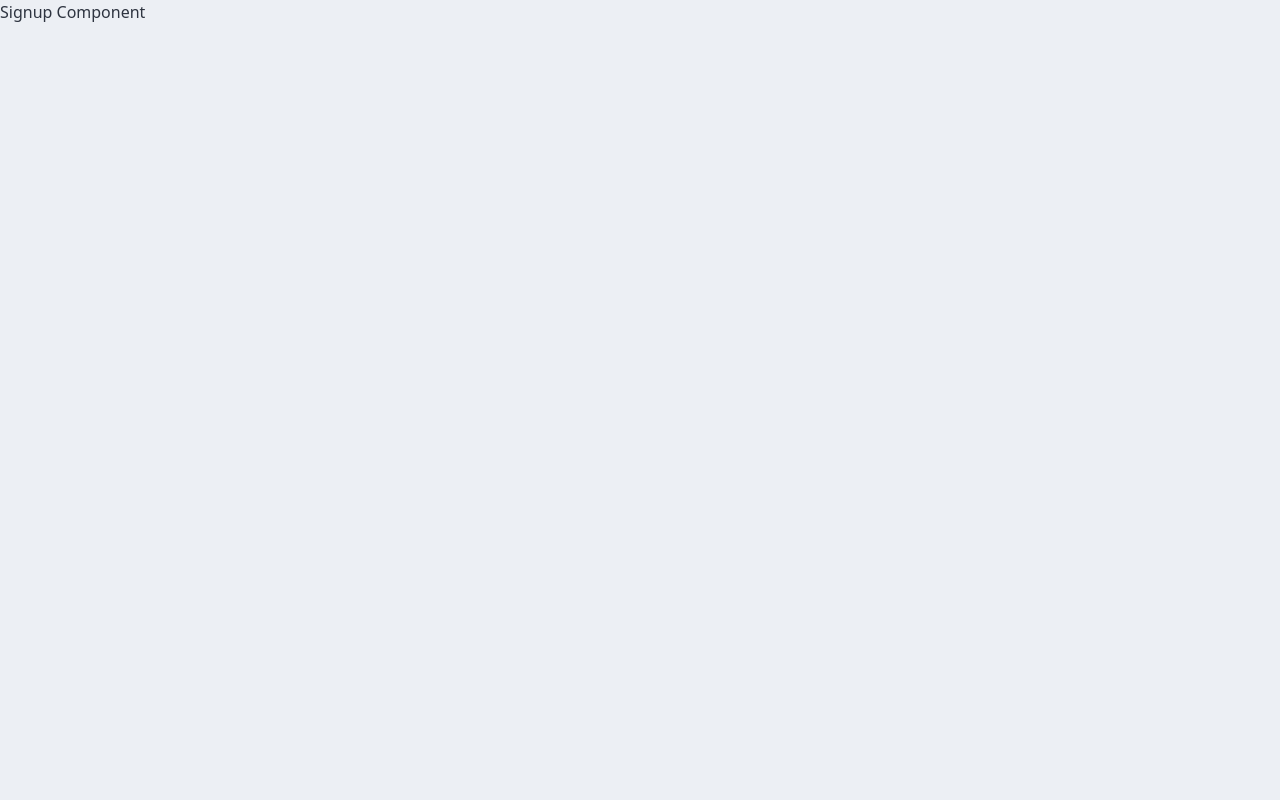
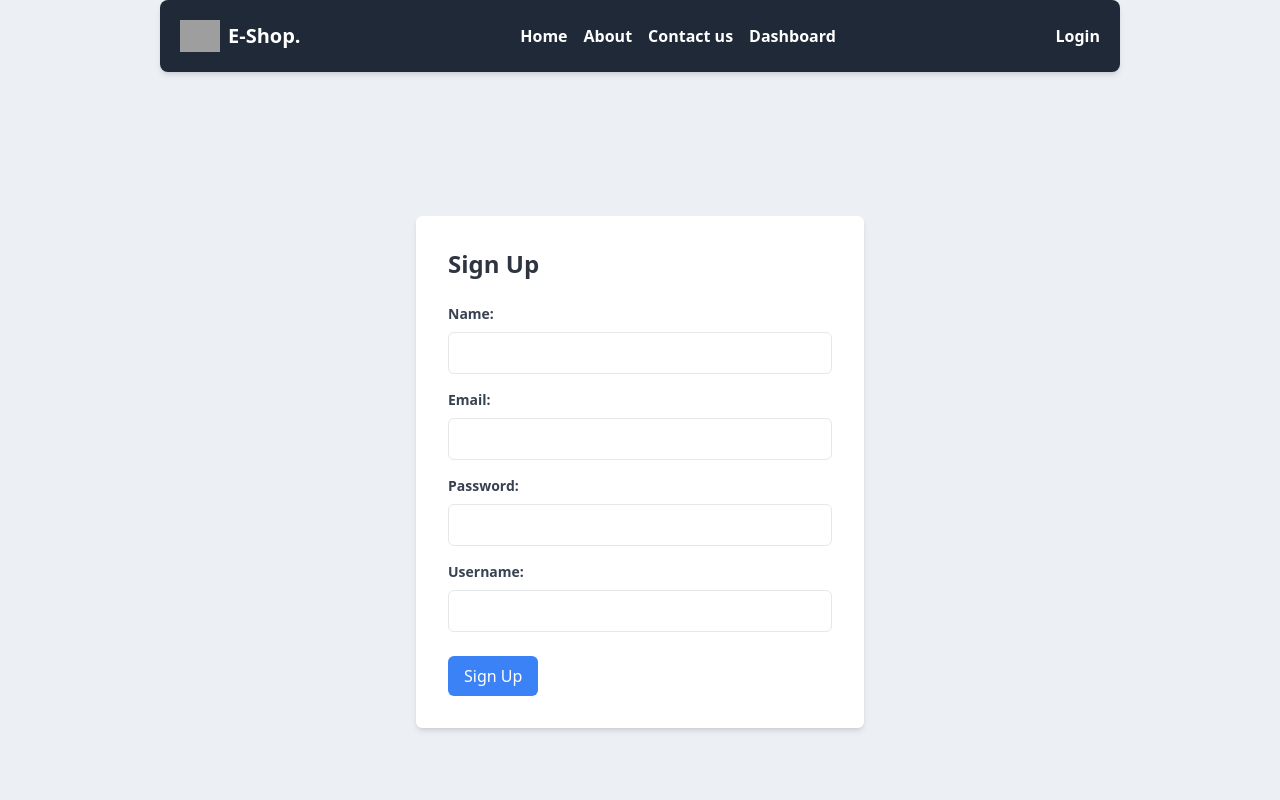
Before and after one commit to kik-ServerCoder/E-SHOP, a Next.js app in the folder frontend/: page /registration/signup in a window 1280 px wide. Shown: the top 800 px of the page. Built offline with nearby package versions, Linux system fonts and the light colour scheme; grey boxes are pictures that could not be loaded.

Commit message:
added getaccountant endpoint from payload and also implemented for frontend code also added sign up page

```diff
--- a/frontend/package.json
+++ b/frontend/package.json
@@ -10,6 +10,7 @@
   },
   "dependencies": {
     "axios": "^1.6.7",
+    "jwt-decode": "^4.0.0",
     "next": "14.1.0",
     "react": "^18",
     "react-dom": "^18",
@@ -17,8 +18,9 @@
   },
   "devDependencies": {
     "autoprefixer": "^10.4.17",
-    "daisyui": "^4.7.0",
-    "postcss": "^8.4.33",
+    "daisyui": "^4.7.2",
+    "npm-check-updates": "^16.14.15",
+    "postcss": "^8.4.35",
     "tailwindcss": "^3.4.1"
   }
 }
--- a/frontend/pages/_app.js
+++ b/frontend/pages/_app.js
@@ -1,10 +1,14 @@
 import '../styles/globals.css';
 import 'tailwindcss/tailwind.css';
+import Header from './custom/header';
+import Footer from './custom/footer';
 
 function App({ Component, pageProps }) {
   return (
     <div data-theme="nord">
+      <Header/>
       <Component {...pageProps} />
+      <Footer/>
     </div>
   );
 }
--- a/frontend/pages/custom/header.js
+++ b/frontend/pages/custom/header.js
@@ -1,42 +1,66 @@
-
+import { useEffect, useState } from 'react';
 import Link from 'next/link';
+import UserDisplay from './userdisplay';
 
 const Header = () => {
+
+  const [isLoggedIn, setIsLoggedIn] = useState(false);
+
+  useEffect(() => {
+
+    if (typeof window !== 'undefined') {
+      const token = localStorage.getItem('authToken');
+      setIsLoggedIn(!!token);
+    }
+  }, []);
+
   return (
-    <header data-theme="nord" className=" shadow-md p-5 flex justify-between items-center ml-40 mr-40 bg-gray-800 text-white rounded-lg">
-
+    <header data-theme="nord" className="shadow-md p-5 flex justify-between items-center ml-40 mr-40 bg-gray-800 text-white rounded-lg">
       <div className="flex items-center">
-
-        <img src="logo/logo.png" alt="Company Logo" className="w-10 h-8 mr-2  bg-gray-800" />
+        <img src="logo/logo.png" alt="Company Logo" className="w-10 h-8 mr-2 bg-gray-800" />
         <span className="text-xl font-bold">E-Shop.</span>
       </div>
-
 
       <nav>
         <ul className="flex space-x-4">
           <li>
             <Link href="/">
-            <b>Home</b>
+              <b>Home</b>
             </Link>
           </li>
           <li>
             <Link href="/about">
-            <b>About</b>
+              <b>About</b>
             </Link>
           </li>
           <li>
             <Link href="/contact">
-            <b>Contact us</b>
+              <b>Contact us</b>
+            </Link>
+          </li>
+          <li>
+            <Link href="/dashboard/accountant/ac_dashboard">
+              <b>Dashboard</b>
             </Link>
           </li>
         </ul>
       </nav>
 
+      <div className="flex items-center">
+        {isLoggedIn ? (
+          <>
 
-      <div className="flex items-center">
+            <span className="mr-2">
+              <UserDisplay />
+            </span>
 
-        <span className="mr-2">John Doe</span>
-        <img src="/logo/userlogo.svg" alt="User Logo" className="w-8 h-8" />
+          </>
+        ) : (
+
+          <Link href="/">
+           <b>Login</b>
+          </Link>
+        )}
       </div>
     </header>
   );
--- /dev/null
+++ b/frontend/pages/custom/userdisplay.js
@@ -0,0 +1,35 @@
+import { useState, useEffect } from 'react';
+
+const UserDisplay = () => {
+  const [loggedIn, setLoggedIn] = useState(false);
+  const [accountantName, setAccountantName] = useState('');
+
+  useEffect(() => {
+
+    const token = localStorage.getItem('authToken');
+    const storedAccountantName = localStorage.getItem('accountantName');
+
+    if (token && storedAccountantName) {
+      setLoggedIn(true);
+      setAccountantName(storedAccountantName);
+    } else {
+      setLoggedIn(false);
+      setAccountantName('');
+    }
+  }, []);
+
+  return (
+    <div className="flex items-center">
+      {loggedIn ? (
+        <>
+          <span className="mr-2">{accountantName}</span>
+          <img src="/logo/userlogo.svg" alt="User Logo" className="w-8 h-8" />
+        </>
+      ) : (
+        <span> N/A </span>
+      )}
+    </div>
+  );
+};
+
+export default UserDisplay;
--- a/frontend/pages/index.js
+++ b/frontend/pages/index.js
@@ -1,12 +1,11 @@
 import React from "react";
-import Header from "./custom/header";
-import Footer from "./custom/footer";
+
 import Welcome from "./welcome";
 
 export default function index() {
   return(<>
-  <Header />
+
   <Welcome/>
-  <Footer/>
+
   </>)
 }
--- a/frontend/pages/registration/login.js
+++ b/frontend/pages/registration/login.js
@@ -1,5 +1,7 @@
-import React, { useState } from "react";
-import axios from "axios";
+import React, { useState } from 'react';
+import axios from 'axios';
+import jwt_decode from 'jwt-decode';
+import Link from 'next/link';
 import { useRouter } from 'next/router';
 
 const Login = () => {
@@ -17,21 +19,29 @@ const Login = () => {
         pass,
       });
 
-      console.log(response.data);
+      if (response.status === 201) {
+        const { identity, message } = response.data;
 
 
+        const decodedToken = jwt_decode(identity);
 
-      if (response.status === 201) {
 
-        router.push("./dashboard/accountant/ac_dashboard");
+        const accountantName = decodedToken.username;
 
+
+        localStorage.setItem('authToken', identity);
+        localStorage.setItem('accountantName', accountantName);
+
+        setError('');
+
+
+        router.push("/dashboard/accountant/ac_dashboard");
       } else {
-        setError("Login failed. Please check your credentials.")
+        setError(`Login failed: ${message}`);
         console.error("Login failed");
-
       }
     } catch (error) {
-      setError(error)
+      setError(`Login failed: ${error.message}`);
       console.error('Login failed with error:', error);
     }
   };
@@ -65,13 +75,13 @@ const Login = () => {
           value={pass}
           onChange={(e) => setPassword(e.target.value)}
         />
+
         {error && <div className="text-red-500 mb-4">{error}</div>}
 
-
         <div className="text-right mb-4">
-          <a href="/forgot-password" className="text-blue-500">
+          <Link href="/forgot-password" className="text-blue-500">
             Forgot Password?
-          </a>
+          </Link>
         </div>
 
         <button type="submit" className="bg-gray-800 text-white p-2 rounded cursor-pointer">
@@ -81,9 +91,9 @@ const Login = () => {
 
       <div className="mt-4 text-center">
         Don't have an account?{" "}
-        <a href="/signup" className="text-blue-500 font-bold">
+        <Link href="/registration/signup" className="text-blue-500 font-bold">
           Sign Up
-        </a>
+        </Link>
       </div>
     </div>
   );
--- a/frontend/pages/registration/signup.js
+++ b/frontend/pages/registration/signup.js
@@ -1,5 +1,107 @@
-const Signup = () => {
-    // Your signup component logic
-    return <div>Signup Component</div>;
+
+import { useState } from 'react';
+import axios from 'axios';
+
+
+const SignUp = () => {
+  const [formData, setFormData] = useState({
+    name: '',
+    email: '',
+    password: '',
+    username: '',
+  });
+
+  const handleChange = (e) => {
+    const { name, value } = e.target;
+    setFormData((prevData) => ({ ...prevData, [name]: value }));
   };
-  export default Signup;
+
+  const handleSubmit = async (e) => {
+    e.preventDefault();
+
+    try {
+      const response = await axios.post('/api/register', formData);
+
+      if (response.status === 201) {
+        const data = response.data;
+        console.log(data);
+      } else {
+        console.error(response.data);
+      }
+    } catch (error) {
+      console.error('Error submitting form:', error);
+    }
+  };
+
+  return (
+    <>
+
+    <div className="flex items-center justify-center h-screen">
+      <div className="bg-white shadow-md rounded-md p-8 max-w-md w-full">
+
+        <h1 className="text-2xl font-semibold mb-6">Sign Up</h1>
+        <form onSubmit={handleSubmit}>
+          <div className="mb-4">
+            <label className="block text-gray-700 text-sm font-bold mb-2" htmlFor="name">
+              Name:
+            </label>
+            <input
+              type="text"
+              id="name"
+              name="name"
+              value={formData.name}
+              onChange={handleChange}
+              className="border rounded-md py-2 px-3 w-full focus:outline-none focus:border-blue-500" />
+          </div>
+          <div className="mb-4">
+            <label className="block text-gray-700 text-sm font-bold mb-2" htmlFor="email">
+              Email:
+            </label>
+            <input
+              type="email"
+              id="email"
+              name="email"
+              value={formData.email}
+              onChange={handleChange}
+              className="border rounded-md py-2 px-3 w-full focus:outline-none focus:border-blue-500" />
+          </div>
+          <div className="mb-4">
+            <label className="block text-gray-700 text-sm font-bold mb-2" htmlFor="password">
+              Password:
+            </label>
+            <input
+              type="password"
+              id="password"
+              name="password"
+              value={formData.password}
+              onChange={handleChange}
+              className="border rounded-md py-2 px-3 w-full focus:outline-none focus:border-blue-500" />
+          </div>
+          <div className="mb-6">
+            <label className="block text-gray-700 text-sm font-bold mb-2" htmlFor="username">
+              Username:
+            </label>
+            <input
+              type="text"
+              id="username"
+              name="username"
+              value={formData.username}
+              onChange={handleChange}
+              className="border rounded-md py-2 px-3 w-full focus:outline-none focus:border-blue-500" />
+          </div>
+          <button
+            type="submit"
+            className="bg-blue-500 text-white py-2 px-4 rounded-md hover:bg-blue-600 focus:outline-none focus:shadow-outline-blue"
+          >
+            Sign Up
+          </button>
+        </form>
+      </div>
+    </div>
+
+
+    </>
+  );
+};
+
+export default SignUp;
```
Also changed, not shown: 2 other files (tests, documents, lock files or other folders).
